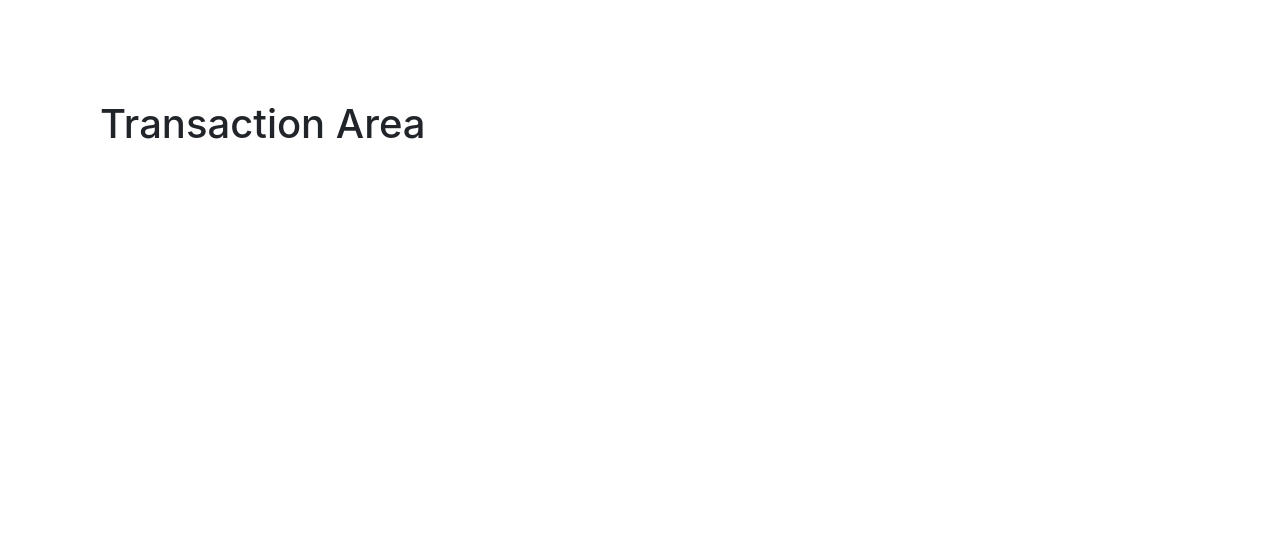
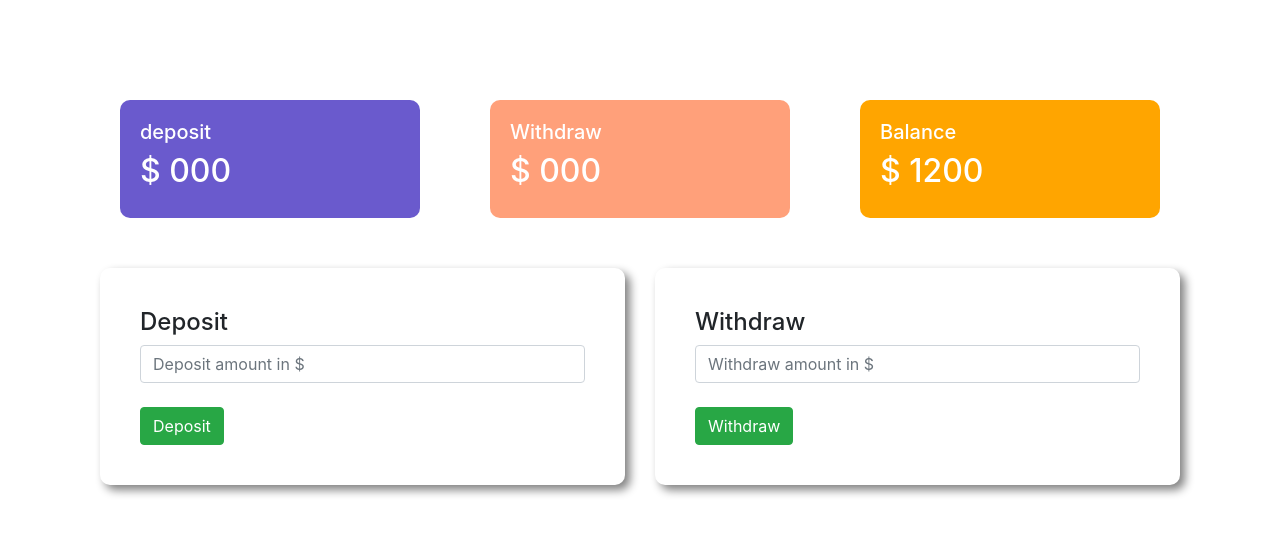
Before and after one commit to rafsan18/bank_of_rafsan, a plain HTML site: page index.html in a window 1280 px wide. Both pictures are taken after a click on the button "Enter". Drawn offline with nearby package versions, Linux system fonts and the light colour scheme.

Commit message:
added bank deposit and balance

```diff
--- a/index.html
+++ b/index.html
@@ -36,10 +36,58 @@
         <button id="login" class="btn btn-success">Enter</button>
       </div>
     </div>
-    <div>
-      <h1 id="transaction-area">Transaction Area</h1>
+    <div id="transaction-area">
+      <div class="row">
+        <div class="col-md-4">
+          <div class="deposit status">
+            <h5>deposit</h5>
+            <h2>$ <span id="currentDeposit">000</span></h2>
+          </div>
+        </div>
+        <div class="col-md-4">
+          <div class="withdraw status">
+            <h5>Withdraw</h5>
+            <h2>$ 000</h2>
+          </div>
+        </div>
+        <div class="col-md-4">
+          <div class="balance status">
+            <h5>Balance</h5>
+            <h2>$ <span id="currentBalance">1200</span></h2>
+          </div>
+        </div>
+      </div>
+      <div class="row">
+        <div class="col-md-6">
+          <div class="submit-area">
+            <h4>Deposit</h4>
+            <input
+              id="depositAmount"
+              class="form-control"
+              type="text"
+              placeholder="Deposit amount in $"
+            /><br /><button id="addDeposit" class="btn btn-success">
+              Deposit
+            </button>
+          </div>
+        </div>
+        <div class="col-md-6">
+          <div class="submit-area">
+            <h4>Withdraw</h4>
+            <input
+              id="withdrawAmount"
+              class="form-control"
+              type="text"
+              placeholder="Withdraw amount in $"
+            /><br /><button id="addWithdraw" class="btn btn-success">
+              Withdraw
+            </button>
+          </div>
+        </div>
+      </div>
     </div>
     <script>
+      // login button event handler
       const loginBtn = document.getElementById("login");
       loginBtn.addEventListener("click", function () {
         const loginArea = document.getElementById("login-area");
@@ -47,6 +95,48 @@
         const transactionArea = document.getElementById("transaction-area");
         transactionArea.style.display = "block";
       });
+
+      //deposit button event handler
+      const depositBtn = document.getElementById("addDeposit");
+      depositBtn.addEventListener("click", function () {
+        // const depositAmount = document.getElementById("depositAmount").value;
+        // const depositNumber = parseFloat(depositAmount);
+        const depositNumber = getInputNumber("depositAmount");
+
+        // const currentDeposit = document.getElementById("currentDeposit")
+        //   .innerText;
+        // const currentDepositNumber = parseFloat(currentDeposit);
+        // const totalDeposit = depositNumber + currentDepositNumber;
+
+        // document.getElementById("currentDeposit").innerText = totalDeposit;
+        updateSpanText("currentDeposit", depositNumber);
+
+        updateSpanText("currentBalance", depositNumber);
+
+        document.getElementById("depositAmount").value = "";
+      });
+
+      // withdraw button event handler
+      const withdrawBtn = document.getElementById("addWithdraw");
+      withdrawBtn.addEventListener("click", function () {
+        // const withdrawAmount = document.getElementById("withdrawAmount").value;
+        // const withdrawNumber = parseFloat(withdrawAmount);
+        const withdrawNumber = getInputNumber("withdrawAmount");
+        console.log(withdrawNumber);
+      });
+      function getInputNumber(id) {
+        const amount = document.getElementById(id).value;
+        const amountNumber = parseFloat(amount);
+        return amountNumber;
+      }
+
+      function updateSpanText(id, depositNumber) {
+        const current = document.getElementById(id).innerText;
+        const currentNumber = parseFloat(current);
+        const totalAmount = depositNumber + currentNumber;
+
+        document.getElementById(id).innerText = totalAmount;
+      }
     </script>
   </body>
 </html>
--- a/style.css
+++ b/style.css
@@ -10,3 +10,18 @@ body {
 #transaction-area {
   display: none;
 }
+.status {
+  margin: 0px 20px;
+  color: white;
+  padding: 20px;
+  border-radius: 10px;
+}
+.deposit {
+  background-color: slateblue;
+}
+.withdraw {
+  background-color: lightsalmon;
+}
+.balance {
+  background-color: orange;
+}
```
